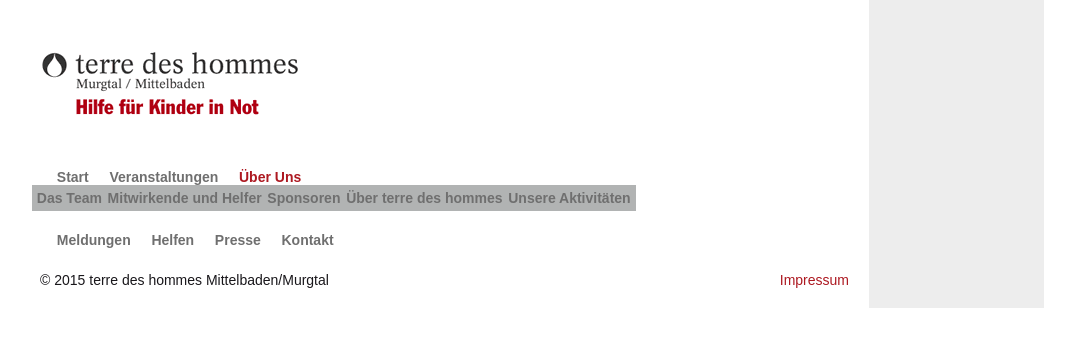
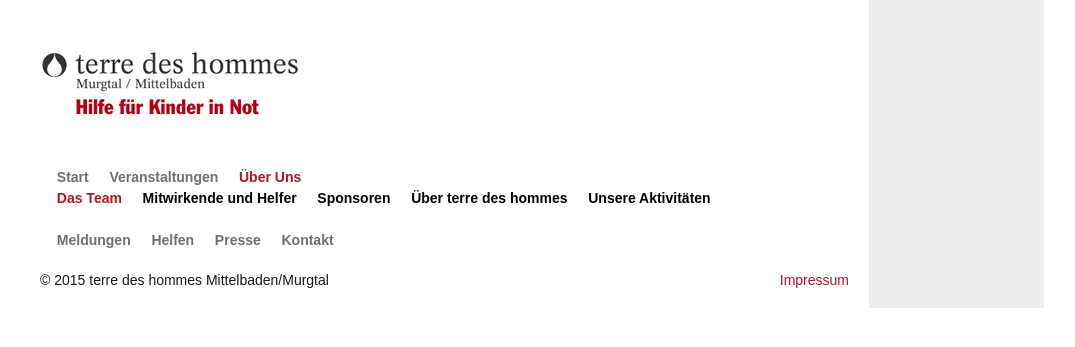
Before and after one commit to jensgro/tdh-Testprojekt-WS2014, a PHP site: page /ueberuns-dasteam.php in a window 1280 px wide. Shown: the top 347 px of the page, without its empty margins (108-1183 px from the left). Run offline with PHP 8.4, Linux system fonts and the light colour scheme.

Commit message:
Navigation
fast fertig, komplett modular aufgebaut.
To-Do: Archiv

```diff
--- a/dev/css/styles.css
+++ b/dev/css/styles.css
@@ -6,16 +6,8 @@
 
 /* Vorschlag für die Typographie - aus YAML - -- wird überarbeitet */
 @import url("tdh/typography.css");
-
+@import url("tdh/modules/akkordeon.css");
 
 /* Hier kommen die Module hin */
 /* @import url("tdh/modules/xxx.css"); */
-
-@import url("tdh/modules/contact.css");
-@import url("tdh/modules/ansprechpartner.css");
-@import url("tdh/modules/sponsorenliste.css");
-@import url("tdh/modules/thanks.css");
-@import url("tdh/modules/accordeon.css");
-@import url("tdh/modules/content-widget-t.css");
-@import url("tdh/modules/content-widget-b.css");
 @import url("tdh/modules/navigation-standard.css");
--- a/dev/css/tdh/modules/navigation-standard.css
+++ b/dev/css/tdh/modules/navigation-standard.css
@@ -12,12 +12,17 @@
     font-weight:bold;
 }
 
+.navigation  .active a{
+    color:#AD1921;
+
+}
+
 .navigation  .active{
     list-style-type:none;
-    display:inline;
+
 
 }
-.navigation  .active a{
+.navigation  .submenu .active a{
     color:#AD1921;
     text-decoration:none;
     font-weight:bold;
@@ -28,8 +33,23 @@
     color:#6F6F6F;
     padding:5px;
     background-color:#B1B3B3;
-    margin-left:-25px;
+    margin-left:-15px;
 }
 .navigation li{
     display:inline;
 }
+.navigation .submenu a:hover{
+    background-color:aqua;
+}
+.navigation .special li:first-child a{
+    margin-left:0;
+}
+.navigation  .submenu2 .active a{
+    color:#AD1921;
+    text-decoration:none;
+    font-weight:bold;
+    display:inline;
+}
+.navigation .submenu2  a{
+    color:black;
+}
--- a/dev/inc/modules/navigation/navigation-helfen.inc
+++ b/dev/inc/modules/navigation/navigation-helfen.inc
@@ -9,7 +9,7 @@
     <li ><a href="veranstaltung.php">Veranstaltungen</a></li>
     <li ><a href="ueberuns-dasteam.php">Über Uns</a></li>
     <li ><a href="meldungen.php">Meldungen</a></li>
-    <li ><a href="helfen.php">Helfen</a></li>
+    <li class="active"><a href="helfen.php">Helfen</a></li>
     <li ><a href="presse.php">Presse</a></li>
     <li ><a href="kontakt.php">Kontakt</a></li>
   </ul>
--- a/dev/inc/modules/navigation/navigation-kontakt.inc
+++ b/dev/inc/modules/navigation/navigation-kontakt.inc
@@ -11,6 +11,6 @@
     <li ><a href="meldungen.php">Meldungen</a></li>
     <li ><a href="helfen.php">Helfen</a></li>
     <li ><a href="presse.php">Presse</a></li>
-    <li><a href="kontakt.php">Kontakt</a></li>
+    <li class="active"><a href="kontakt.php">Kontakt</a></li>
   </ul>
 </nav>
--- a/dev/inc/modules/navigation/navigation-ueberuns-aktivitaeten.inc
+++ b/dev/inc/modules/navigation/navigation-ueberuns-aktivitaeten.inc
@@ -9,7 +9,7 @@
     <li><a href="veranstaltung.php">Veranstaltungen</a></li>
     <li class="has-submenu active"><!-- Marker, um bereits an dieser Stelle zu wissen, dass noch ein Submenu kommt, wichtig für JS -->
       <a href="ueberuns-dasteam.php">Über Uns</a>
-      <div class="submenu">
+      <div class="submenu2">
         <ul>
           <li class="link_ebene2"><a href="ueberuns-dasteam.php">Das Team</a></li>
           <li class="link_ebene2"><a href="#">Mitwirkende und Helfer</a></li>
--- a/dev/inc/modules/navigation/navigation-ueberuns-dasteam.inc
+++ b/dev/inc/modules/navigation/navigation-ueberuns-dasteam.inc
@@ -9,13 +9,13 @@
     <li><a href="veranstaltung.php">Veranstaltungen</a></li>
     <li class="has-submenu active"><!-- Marker, um bereits an dieser Stelle zu wissen, dass noch ein Submenu kommt, wichtig für JS -->
       <a href="ueberuns-dasteam.php">Über Uns</a>
-      <div class="submenu">
+      <div class="submenu2">
         <ul>
           <li class="active"><a href="ueberuns-dasteam.php">Das Team</a></li>
-          <li class="link_ebene2"><a href="#">Mitwirkende und Helfer</a></li>
-          <li class="link_ebene2"><a href="ueberuns-sponsoren.php">Sponsoren</a></li>
-          <li class="link_ebene2"><a href="#">Über terre des hommes</a></li>
-          <li class="link_ebene2"><a href="ueberuns-aktivitaeten.php">Unsere Aktivitäten</a></li>
+          <li ><a href="#">Mitwirkende und Helfer</a></li>
+          <li ><a href="ueberuns-sponsoren.php">Sponsoren</a></li>
+          <li ><a href="#">Über terre des hommes</a></li>
+          <li ><a href="ueberuns-aktivitaeten.php">Unsere Aktivitäten</a></li>
         </ul>
       </div>
     </li>
--- a/dev/inc/modules/navigation/navigation-ueberuns-sponsoren.inc
+++ b/dev/inc/modules/navigation/navigation-ueberuns-sponsoren.inc
@@ -9,7 +9,7 @@
     <li><a href="veranstaltung.php">Veranstaltungen</a></li>
     <li class="has-submenu active"><!-- Marker, um bereits an dieser Stelle zu wissen, dass noch ein Submenu kommt, wichtig für JS -->
       <a href="ueberuns-dasteam.php">Über Uns</a>
-      <div class="submenu">
+      <div class="submenu2">
         <ul>
           <li class="link_ebene2"><a href="ueberuns-dasteam.php">Das Team</a></li>
           <li class="link_ebene2"><a href="#">Mitwirkende und Helfer</a></li>
--- a/dev/inc/modules/navigation/navigation.inc
+++ b/dev/inc/modules/navigation/navigation.inc
@@ -5,7 +5,7 @@
 		des entsprechenden Untermenäs. Das Untermenü enthält eine Liste der entsprechenden Links.
 	-->
   <ul class="navigation-standard">
-    <li class="active link_ebene1"><a href="index.php">Start</a></li>
+    <li class="active"><a href="index.php">Start</a></li>
     <li ><a href="veranstaltung.php">Veranstaltungen</a></li>
     <li><a href="ueberuns-dasteam.php">Über Uns </a></li>
     <li ><a href="meldungen.php">Meldungen</a></li>
```
Also changed, not shown: dev/inc/modules/navigation/navigation-meldungen.inc (+4 -4 lines).
